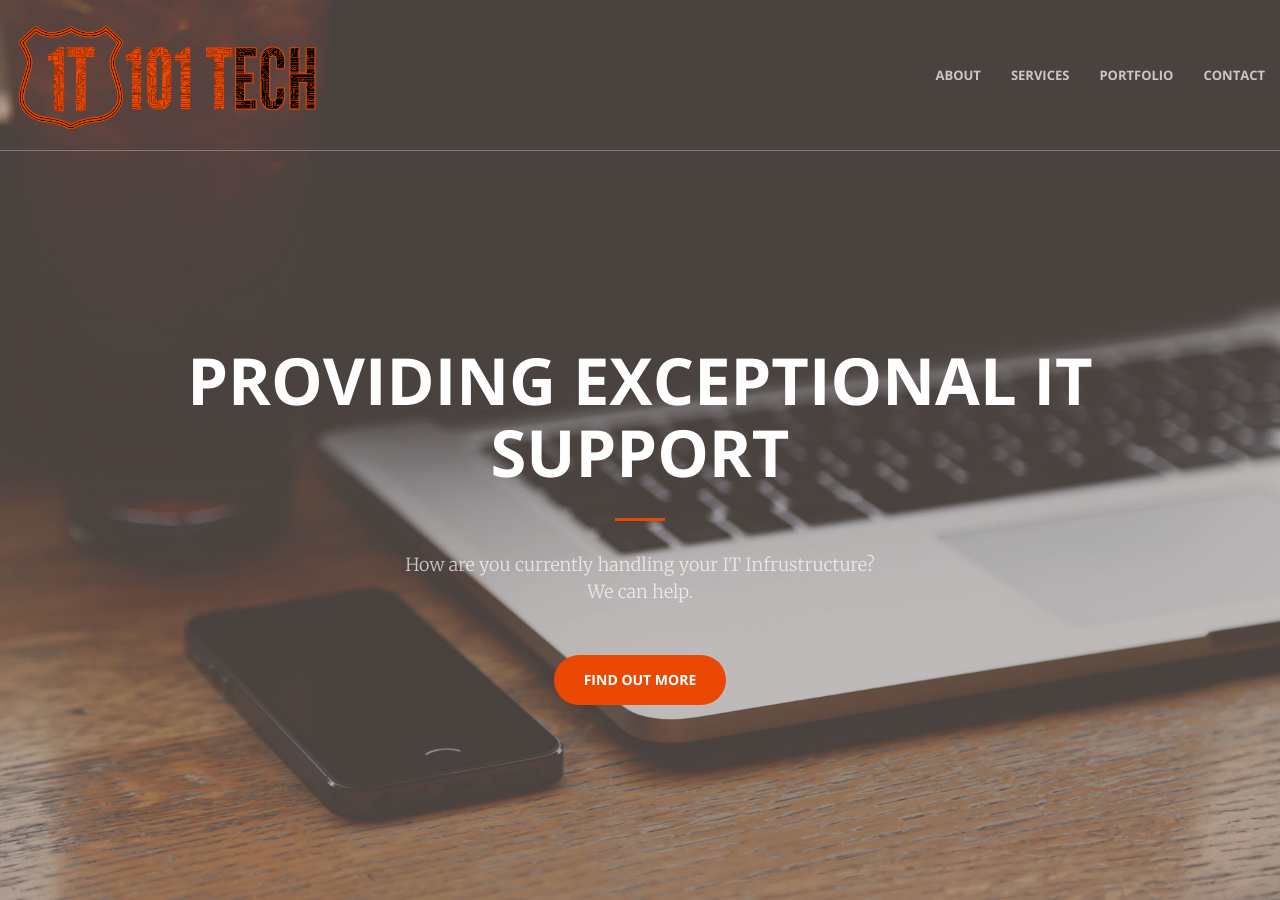
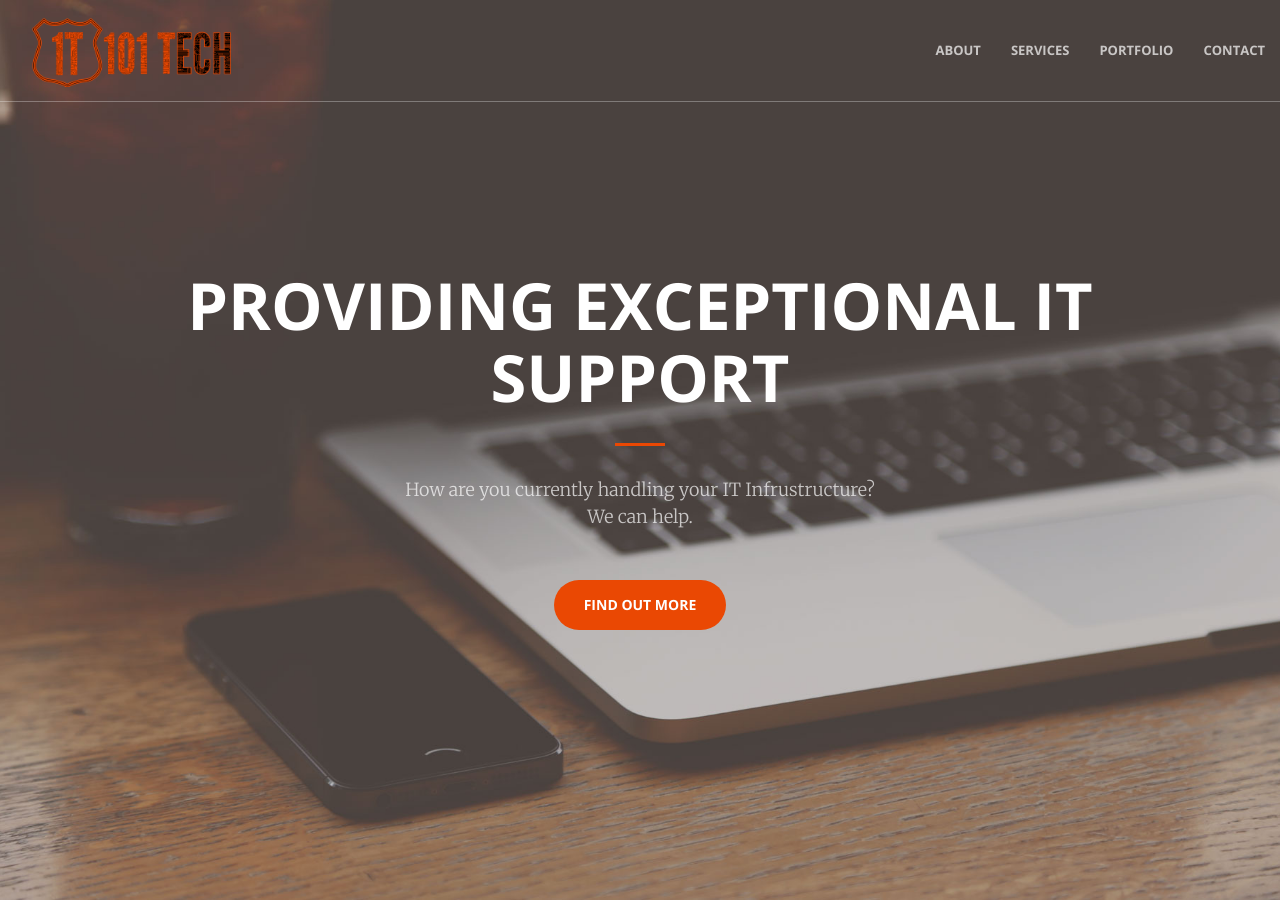
Before and after one commit to the101tech/101tech, a Jekyll site: the page built from index.html, in a window 1280 px wide and 900 px high. Built offline with Jekyll 4.4.1, drawn with Linux system fonts in a browser that asks for light colours.

Commit message:
Many Changes
reverted original padding fixes

testing with navbar 100px & logo height 100px - seems to be working. May want logo bigger though

-updated padding in CSS & for portfolio include.

created portfolio class to remove extra white space

fixed scrollspy offset

```diff
--- a/_includes/aside.html
+++ b/_includes/aside.html
@@ -1,7 +1,7 @@
   <aside class="bg-dark">
       <div  class="container text-center">
           <div class="call-to-action">
-              <h3>Need Remote help now? Download TeamViewer.</h3>
+              <h2>Need Remote help now? Download TeamViewer.</h2>
               <a href="https://get.teamviewer.com/pacifictechsolution" class="btn btn-default btn-xl wow tada">Download Now!</a>
           </div>
       </div>
--- a/_includes/nav.html
+++ b/_includes/nav.html
@@ -8,7 +8,7 @@
                 <span class="icon-bar"></span>
                 <span class="icon-bar"></span>
             </button>
-            <a class="navbar-brand page-scroll" href="#page-top"> <img src="img\navlogo.png" width="304" height="150"  alt="101Tech"> </a>
+            <a href="#page-top" class="logo"><img src="img\navlogo.png" height="100px" /></a>
         </div>
 
         <!-- Collect the nav links, forms, and other content for toggling -->
--- a/_includes/portfolio.html
+++ b/_includes/portfolio.html
@@ -1,4 +1,4 @@
-<section id="portfolio">
+<section class="portfolio" id="portfolio">
     <div class="container-fluid">
         <div class="row no-gutter">
             <div class="col-lg-4 col-sm-6">
--- a/css/custom.css
+++ b/css/custom.css
@@ -1,26 +1,25 @@
-h1 { padding-top: 150px; }
-h2 { padding-top: 150px; }
+.portfolio {padding-top: 50px}
  .navbar {
-  min-height: 150px;
+  min-height: 100px;
 }
 
-.navbar-brand {
+.logo {
   padding: 0 15px;
-  height: 150px;
-  line-height: 150px;
+  height: 100px;
+  line-height: 100px;
 }
 
 .navbar-toggle {
   /* (80px - button height 34px) / 2 = 23px */
-  margin-top: 58px;
+  margin-top: 33px;
   padding: 9px 10px !important;
 }
 
 @media (min-width: 768px) {
   .navbar-nav > li > a {
     /* (80px - line-height of 27px) / 2 = 26.5px */
-    padding-top: 61.5px;
-    padding-bottom: 61.5px;
+    padding-top: 36.5px;
+    padding-bottom: 36.5px;
     line-height: 27px;
   }
 }
--- a/js/creative.js
+++ b/js/creative.js
@@ -19,7 +19,7 @@
     // Highlight the top nav as scrolling occurs
     $('body').scrollspy({
         target: '.navbar-fixed-top',
-        offset: 51
+        offset: 100
     })
 
     // Closes the Responsive Menu on Menu Item Click
```
Also changed, not shown: css/bootstrap.min.css.
